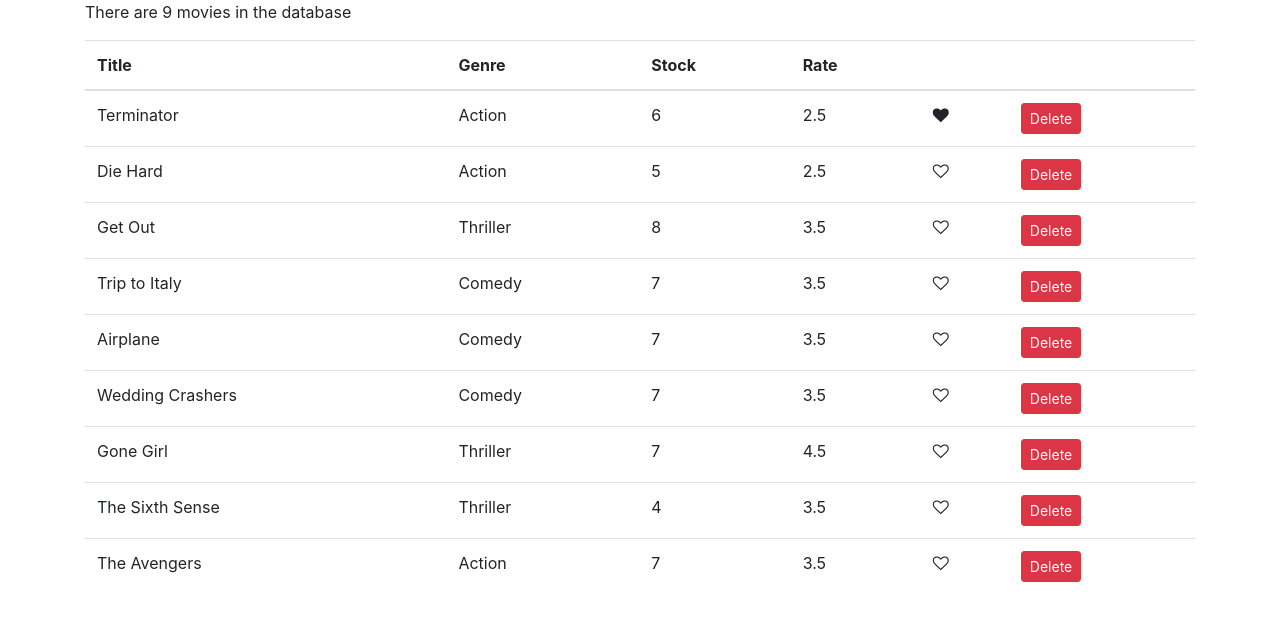
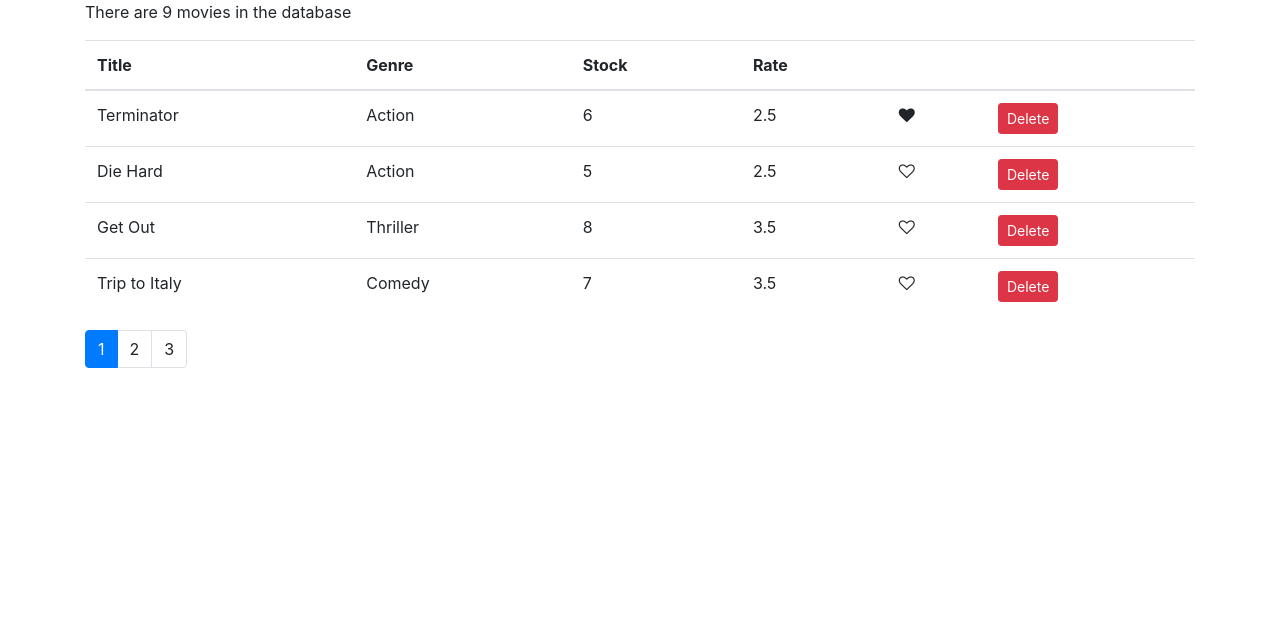
Before and after one commit to TheDevelopingProgrammer/vidly, a React (Create React App) app: page / in a window 1280 px wide. Shown: the top 620 px of the page. Built offline with nearby package versions, Linux system fonts and the light colour scheme.

Commit message:
Added pagination component

```diff
--- a/package.json
+++ b/package.json
@@ -5,6 +5,8 @@
   "dependencies": {
     "bootstrap": "^4.1.1",
     "font-awesome": "^4.7.0",
+    "lodash": "^4.17.10",
+    "prop-types": "^15.6.2",
     "react": "^16.8.2",
     "react-dom": "^16.8.2",
     "react-scripts": "2.1.5"
--- /dev/null
+++ b/src/components/common/pagination.jsx
@@ -0,0 +1,40 @@
+import React from "react";
+import _ from "lodash";
+import PropTypes from "prop-types";
+
+const Pagination = props => {
+  const { itemsCount, pageSize, onPageChange, currentPage } = props;
+
+  console.log(currentPage);
+  const pageCount = itemsCount / pageSize;
+  if (Math.ceil(pageCount) === 1) {
+    return null;
+  }
+  const pages = _.range(1, pageCount + 1);
+
+  return (
+    <nav>
+      <ul className="pagination">
+        {pages.map(page => (
+          <li
+            key={page}
+            className={page === currentPage ? "page-item active" : "page-item"}
+          >
+            <a onClick={() => onPageChange(page)} className="page-link">
+              {page}
+            </a>
+          </li>
+        ))}
+      </ul>
+    </nav>
+  );
+};
+
+Pagination.propTypes = {
+  itemsCount: PropTypes.number.isRequired,
+  pageSize: PropTypes.number.isRequired,
+  onPageChange: PropTypes.func.isRequired,
+  currentPage: PropTypes.number.isRequired
+};
+
+export default Pagination;
--- a/src/components/movies.jsx
+++ b/src/components/movies.jsx
@@ -1,10 +1,14 @@
 import React, { Component } from "react";
 import { getMovies } from "../services/fakeMovieService.js";
 import Like from "./common/like";
+import Pagination from "./common/pagination";
+import { paginate } from "../utils/paginate";
 
 class Movies extends Component {
   state = {
-    movies: getMovies()
+    movies: getMovies(),
+    pageSize: 4,
+    currentPage: 1
   };
 
   handleDelete = movie => {
@@ -20,11 +24,20 @@
     this.setState({ movies });
   };
 
+  handlePageChange = page => {
+    this.setState({ currentPage: page });
+  };
+
   render() {
     const { length: movieCount } = this.state.movies;
+    const { pageSize, currentPage, movies: allMovies } = this.state;
+
     if (movieCount === 0) {
       return <h1>There are no movies in the database.</h1>;
     }
+
+    const movies = paginate(allMovies, currentPage, pageSize);
+
     return (
       <React.Fragment>
         <p>There are {movieCount} movies in the database</p>
@@ -40,7 +53,7 @@
             </tr>
           </thead>
           <tbody>
-            {this.state.movies.map(movie => (
+            {movies.map(movie => (
               <tr key={movie._id}>
                 <td>{movie.title}</td>
                 <td>{movie.genre.name}</td>
@@ -64,6 +77,12 @@
             ))}
           </tbody>
         </table>
+        <Pagination
+          itemsCount={movieCount}
+          pageSize={pageSize}
+          currentPage={currentPage}
+          onPageChange={this.handlePageChange}
+        />
       </React.Fragment>
     );
   }
--- /dev/null
+++ b/src/utils/paginate.js
@@ -0,0 +1,10 @@
+import _ from "lodash";
+
+export function paginate(items, pageNumber, pageSize) {
+  const startIndex = (pageNumber - 1) * pageSize;
+  _.slice(items, startIndex);
+  return _(items)
+    .slice(startIndex)
+    .take(pageSize)
+    .value();
+}
```
Also changed, not shown: 1 other file (tests, documents, lock files or other folders).
